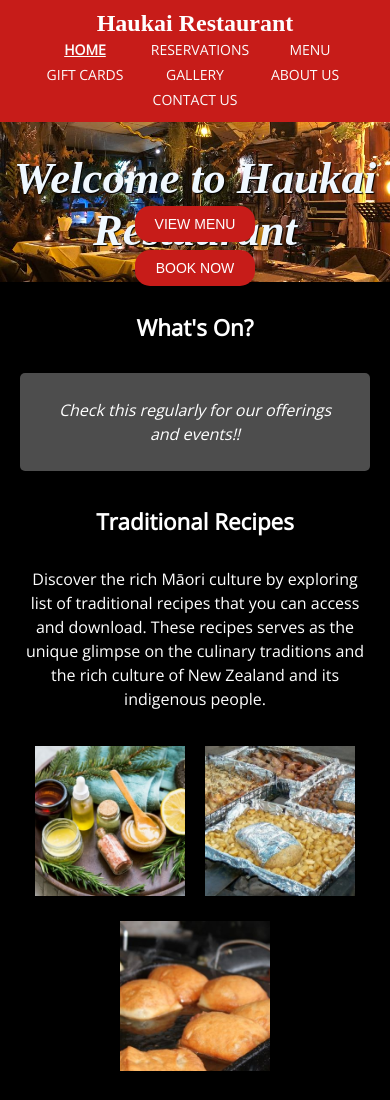
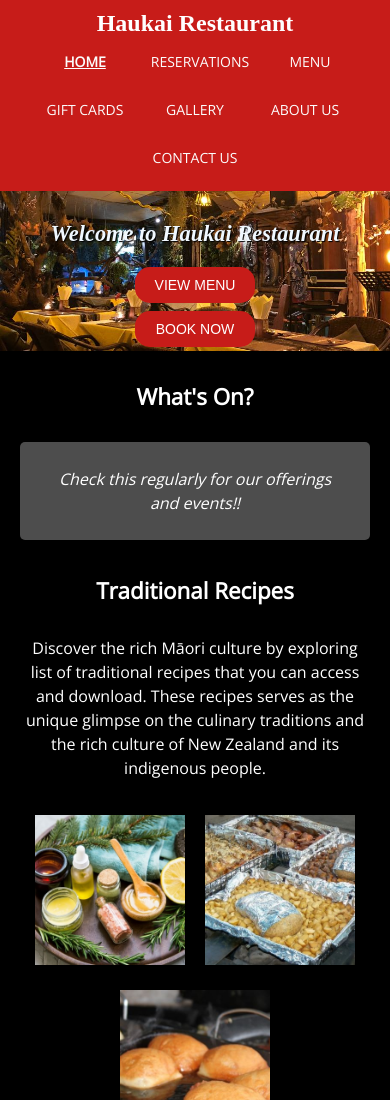
Before and after one commit to iamgrecell/HaukaiRestaurantGRecellMarciales, a plain HTML site: page index.html in a window 390 px wide. Shown: the top 1100 px of the page. Drawn offline with nearby package versions, Linux system fonts and the light colour scheme.

Commit message:
adjusted header size and navbar height

```diff
--- a/css/haukai-css.css
+++ b/css/haukai-css.css
@@ -1111,6 +1111,7 @@ article{
     */
     .menu li{
         width: 110px;
+        height: 48px;
     }
     .menu a {
         padding: 3px 3px;
@@ -1138,7 +1139,7 @@ article{
 
     .welcomemsg h2 {
         padding-top: 30px;
-
+        font-size: 1.4em;
         text-shadow: 1px 1px 1px #000000;
     }
 
```
